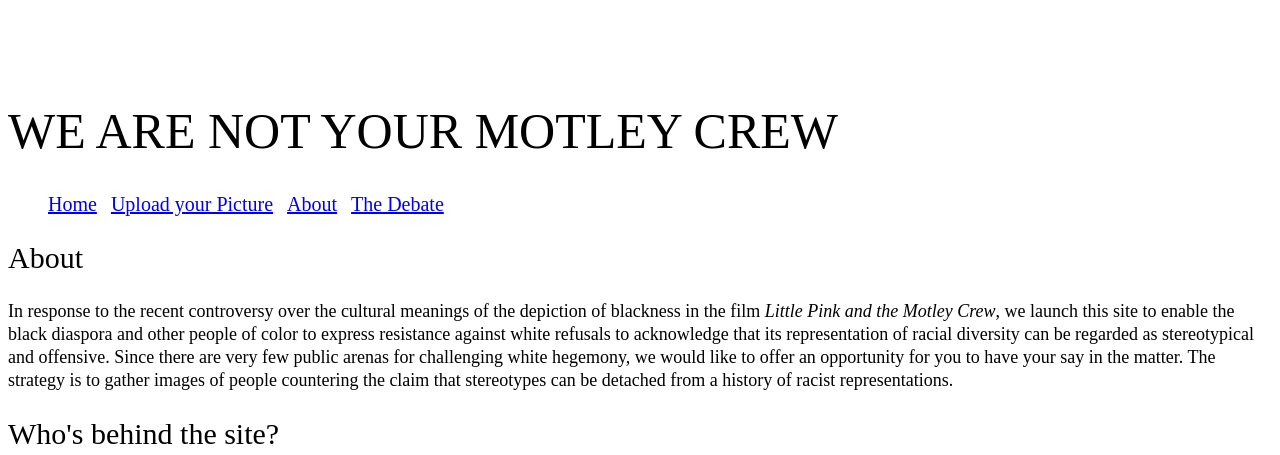
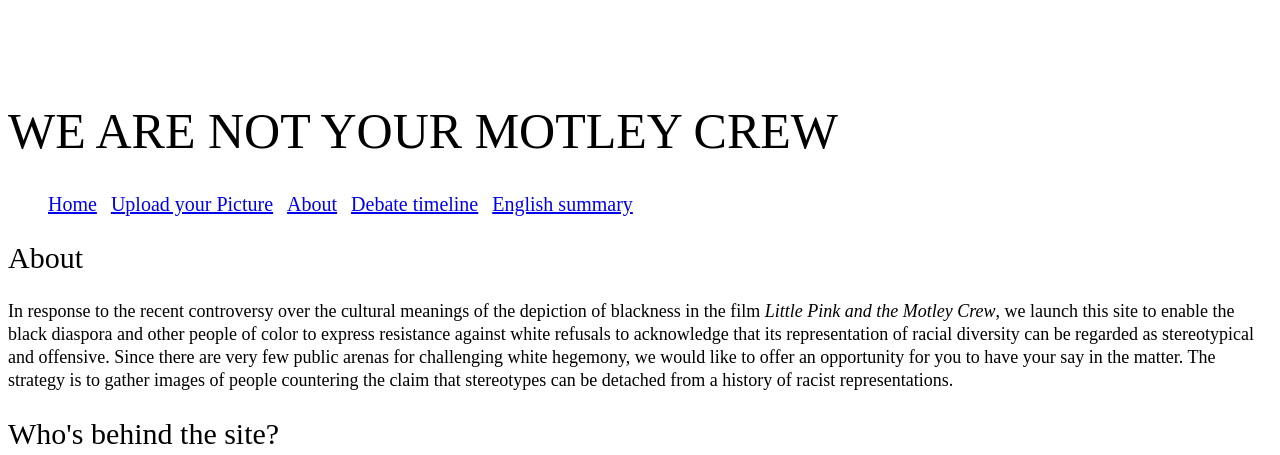
Before and after one commit to Liberationtech/notyourmotleycrew, a Django app: page /about/ in a window 1280 px wide. Shown: the top 455 px of the page. Run offline with Django 3.2, Linux system fonts and the light colour scheme; some libraries are stand-ins or nearby versions.

Commit message:
added the summary to the navbar

```diff
--- a/notyourmotleycrew/templates/base.html
+++ b/notyourmotleycrew/templates/base.html
@@ -105,7 +105,8 @@ _gaq.push(['_trackPageview']);
                 <li> <a href="/">Home</a></li>
                 <li> <a href="/contribute">Upload your Picture</a></li>
                 <li> <a href="/about">About</a></li>
-                <li> <a href="/thedebate">The Debate</a></li>
+                <li> <a href="/thedebate">Debate timeline</a></li>
+                <li> <a href="/english_summary">English summary</a></li>
                 <!--<li> <a href="/about">The Debate</a></li> -->
             </ul>
         </div>
```
